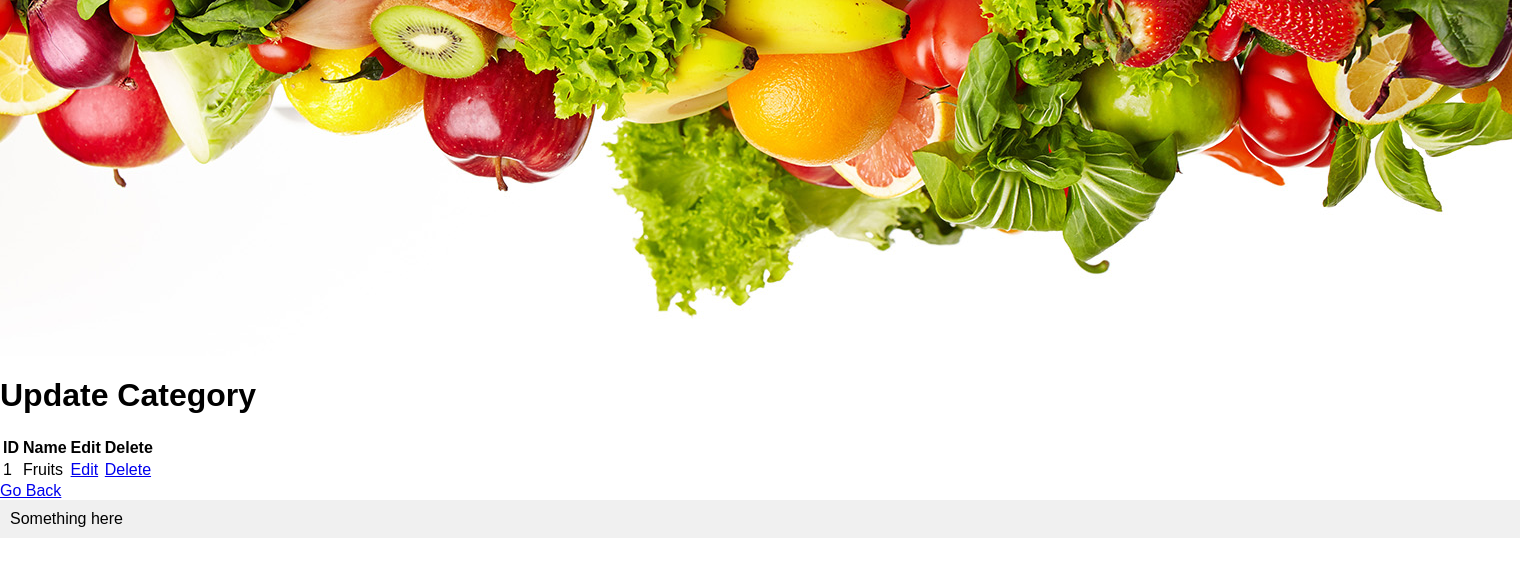
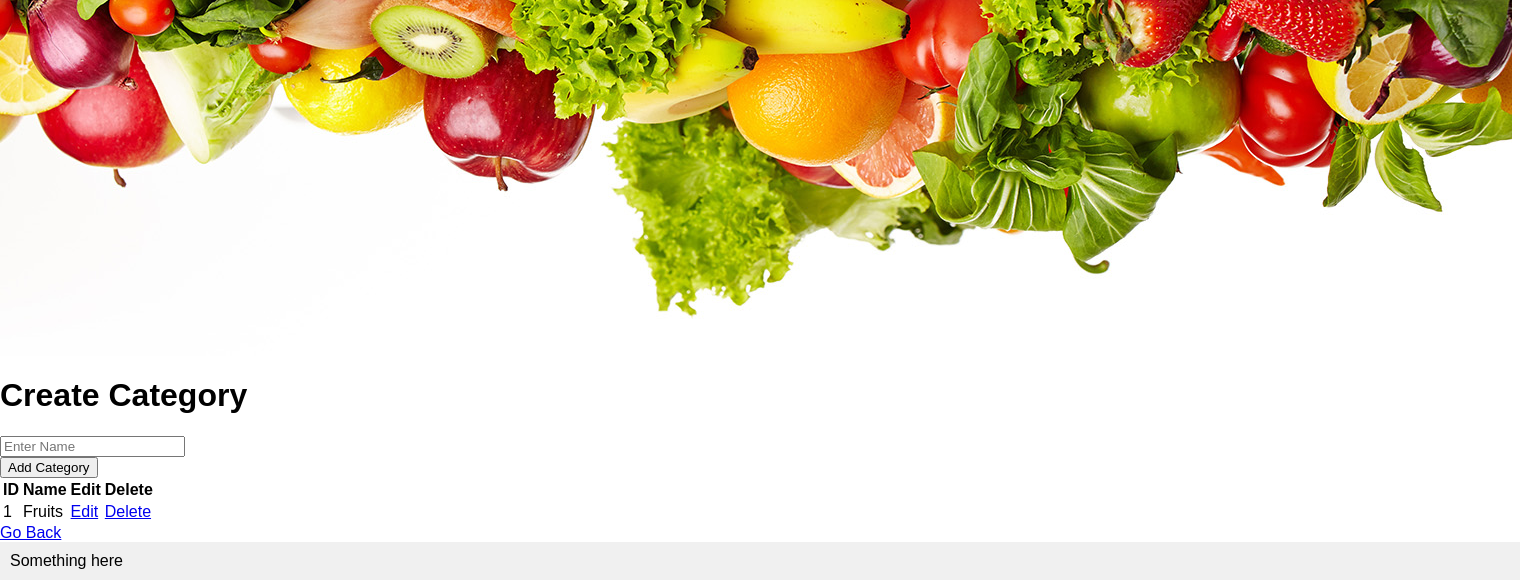
Before and after one commit to PythThm/Agile-Development-Project, a Flask app: page /admin/category in a window 1520 px wide. Shown: the part 407-987 px from the top of the page. Before the commit the page ends 945 px from the top, so only its background shows below. Run offline with Flask 3, Linux system fonts and the light colour scheme.

Commit message:
Combine Create and Update Category page

```diff
--- a/routes/admin.py
+++ b/routes/admin.py
@@ -28,6 +28,22 @@ def category():
 
         return render_template('admin/category.html', categories = categories)
 
+
+# Create Category
+@admin_bp.route('/addcategory', methods=['GET', 'POST'])
+def addcategory():
+    if request.method=='POST':
+        getCategory = request.form.get('category')
+        category = Category(name=getCategory)
+        db.session.add(category)
+        db.session.commit()
+
+        return redirect(url_for('admin.addcategory'))
+
+    return redirect(url_for('admin.category'))
+
+
+
 # Update Category
 @admin_bp.route('/update-category/<int:id>', methods=['GET', 'POST'])
 def updatecategory(id):
--- a/templates/admin/category.html
+++ b/templates/admin/category.html
@@ -2,8 +2,15 @@
 
 {% block content %}
 
-<h1>Update Category</h1>
+
+
 <div class="container">
+    <h1>Create Category</h1>
+    <form action="{{ url_for( 'admin.addcategory' ) }}" method="POST">
+        <input type="text" name="category" placeholder="Enter Name"><br>
+        <input type="submit" value="Add Category">
+    </form>
+
     <table class="table">
         <thead>
             <th>ID</th>
--- a/templates/admin/dashboard.html
+++ b/templates/admin/dashboard.html
@@ -10,7 +10,6 @@
     <a href="{{ url_for('orders.orders') }}">Orders</a>
     <a href="{{ url_for('admin.category') }}">Category</a>
     <a href="{{ url_for('products.additem') }}">Add Item</a>
-    <a href="{{ url_for('products.addcategory') }}">Add Category</a>
     <a href="">Sales Statistics</a>
 
 </div>
```
Also changed, not shown: routes/products.py (+0 -12 lines), templates/admin/additem.html (+2 -8 lines), data/store.db.
